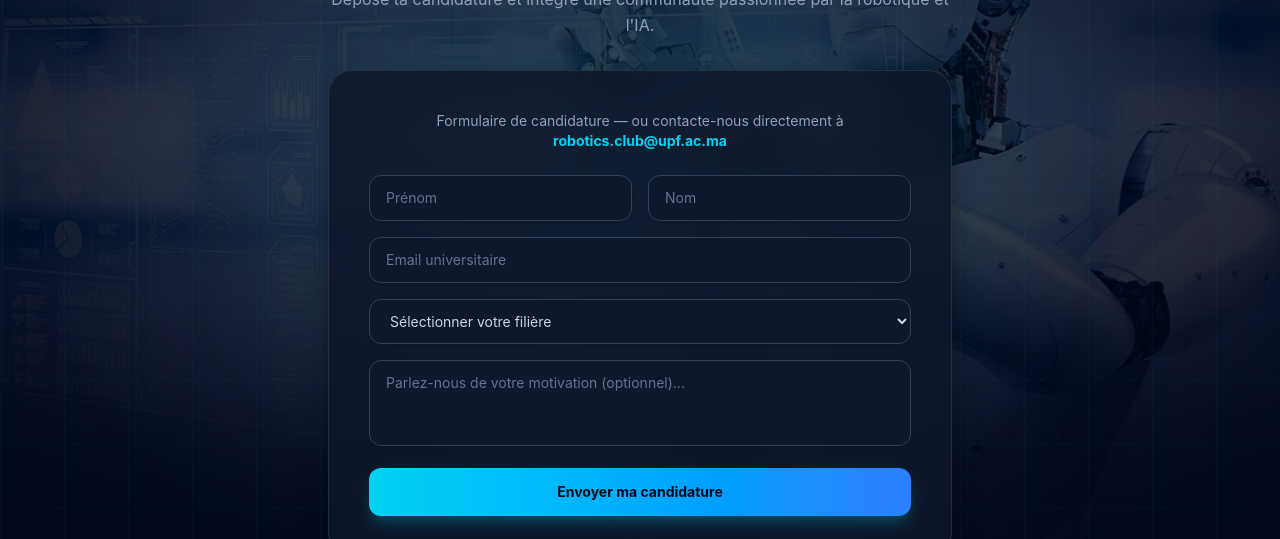
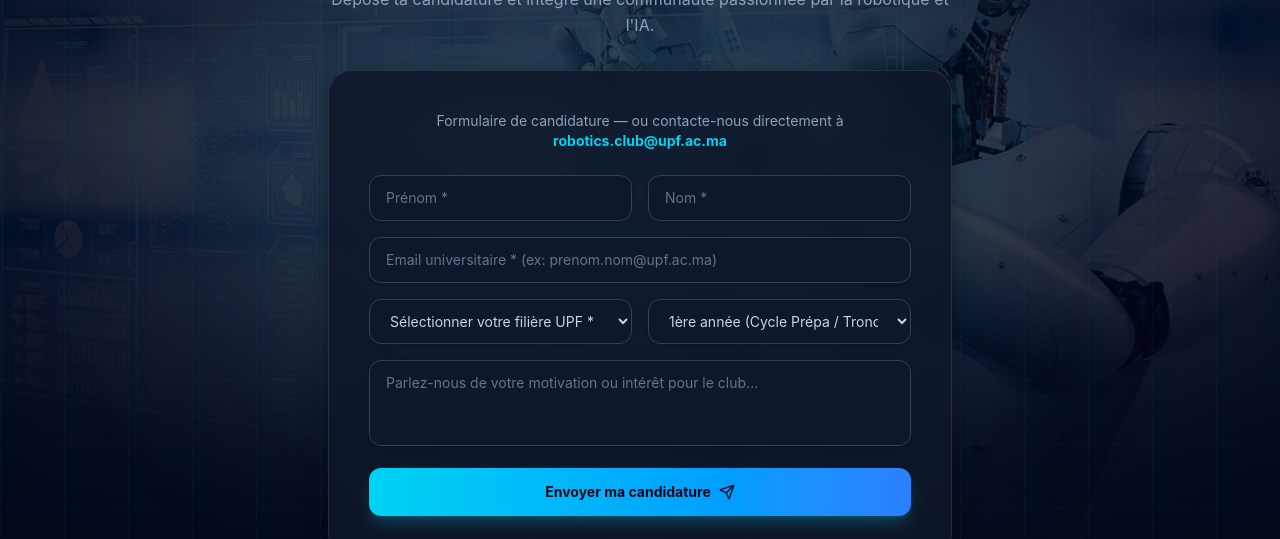
Before and after one commit to KAF-Abdessamad/ROBOTIC_WEB, a Next.js app: page / in a window 1280 px wide. Both pictures are taken after a click on the button "Rejoindre le Club". Shown: the part 3044-3583 px from the top of the page. Built offline with nearby package versions, Linux system fonts and the light colour scheme; no server answers; the database is empty.

Commit message:
fix: connect application form to server action with live status feedback

```diff
--- a/src/app/actions.ts
+++ b/src/app/actions.ts
@@ -37,13 +37,30 @@ export async function submitJoinApplication(
   prevState: ActionResult | null,
   formData: FormData
 ): Promise<ActionResult> {
+  const firstName = ((formData.get("firstName") as string) || "").trim();
+  const lastName = ((formData.get("lastName") as string) || "").trim();
+  const rawFullName = ((formData.get("fullName") as string) || "").trim();
+  const fullName = rawFullName || `${firstName} ${lastName}`.trim();
+
+  const studyLevelRaw = (formData.get("studyLevel") as string) || "";
+  const studyLevel =
+    studyLevelRaw &&
+    ["1A", "2A", "3A", "4A", "5A", "Master", "Doctorat", "Autre"].includes(studyLevelRaw)
+      ? studyLevelRaw
+      : "1A";
+
+  let motivation = ((formData.get("motivation") as string) || "").trim();
+  if (!motivation) {
+    motivation = "Passionné(e) par la robotique et motivé(e) pour rejoindre le Robotics Club UPF.";
+  }
+
   const rawData = {
-    fullName: formData.get("fullName"),
+    fullName,
     email: formData.get("email"),
     phone: formData.get("phone") || "",
     facultyMajor: formData.get("facultyMajor"),
-    studyLevel: formData.get("studyLevel"),
-    motivation: formData.get("motivation"),
+    studyLevel,
+    motivation,
     experience: formData.get("experience") || "",
     honeypot: formData.get("website_url_hp") || "", // Champ piège honeypot
   };
@@ -60,7 +77,6 @@ export async function submitJoinApplication(
 
   // Protection Honeypot
   if (validation.data.honeypot && validation.data.honeypot.length > 0) {
-    // Fausse réponse positive pour neutraliser les robots spammeurs
     return {
       success: true,
       message: "Candidature reçue.",
@@ -79,6 +95,9 @@ export async function submitJoinApplication(
         experience: validation.data.experience || null,
         status: "pending",
       });
+
+      revalidatePath("/admin/dashboard");
+      revalidatePath("/");
     }
 
     return {
--- a/src/app/page.tsx
+++ b/src/app/page.tsx
@@ -1,12 +1,13 @@
 "use client";
 
-import React, { useRef, useState } from "react";
+import React, { useRef, useState, useTransition } from "react";
 import Link from "next/link";
 import Image from "next/image";
 import { motion } from "framer-motion";
-import { Calendar, Users, Cpu, ArrowRight, Zap } from "lucide-react";
+import { Calendar, Users, Cpu, ArrowRight, Zap, Loader2, CheckCircle2, AlertCircle, Send } from "lucide-react";
 import { HeroSection } from "@/components/3d/HeroSection";
 import { DEMO_EVENTS, DEMO_MEMBERS, isEventUpcoming } from "@/lib/data/demo-data";
+import { submitJoinApplication, ActionResult } from "@/app/actions";
 
 // ── Animated section wrapper ──────────────────────────────────────────────────
 function FadeIn({
@@ -146,6 +147,8 @@ export default function HomePage() {
   const [joinOpen, setJoinOpen] = useState(false);
   const [liveEvents, setLiveEvents] = useState(DEMO_EVENTS);
   const [liveMembers, setLiveMembers] = useState(DEMO_MEMBERS);
+  const [isPending, startTransition] = useTransition();
+  const [formResult, setFormResult] = useState<ActionResult | null>(null);
 
   React.useEffect(() => {
     fetch("/api/public-content")
@@ -162,6 +165,20 @@ export default function HomePage() {
     setTimeout(() => {
       joinRef.current?.scrollIntoView({ behavior: "smooth", block: "start" });
     }, 50);
+  };
+
+  const handleQuickJoinSubmit = (e: React.FormEvent<HTMLFormElement>) => {
+    e.preventDefault();
+    const form = e.currentTarget;
+    const formData = new FormData(form);
+
+    startTransition(async () => {
+      const res = await submitJoinApplication(null, formData);
+      setFormResult(res);
+      if (res.success) {
+        form.reset();
+      }
+    });
   };
 
   const upcomingEvents = liveEvents.filter((e: any) => isEventUpcoming(e)).slice(0, 3);
@@ -339,8 +356,29 @@ export default function HomePage() {
             </p>
 
             <div className="glass-panel rounded-3xl border border-slate-200 dark:border-slate-800 p-8 sm:p-10 shadow-xl">
-              {joinOpen ? (
-                <div className="space-y-4 text-left">
+              {formResult?.success ? (
+                <div className="py-8 text-center space-y-4">
+                  <div className="w-16 h-16 rounded-2xl bg-emerald-100 dark:bg-emerald-950/80 border border-emerald-300 dark:border-emerald-500/40 text-emerald-600 dark:text-emerald-400 flex items-center justify-center mx-auto shadow-lg shadow-emerald-500/20">
+                    <CheckCircle2 className="w-8 h-8" />
+                  </div>
+                  <h3 className="text-2xl font-bold text-slate-900 dark:text-white">
+                    Candidature envoyée avec succès !
+                  </h3>
+                  <p className="text-slate-600 dark:text-slate-300 text-sm max-w-md mx-auto leading-relaxed">
+                    {formResult.message}
+                  </p>
+                  <div className="pt-2">
+                    <button
+                      type="button"
+                      onClick={() => setFormResult(null)}
+                      className="px-5 py-2.5 rounded-xl font-semibold text-xs bg-slate-100 dark:bg-slate-800 hover:bg-slate-200 dark:hover:bg-slate-700 text-slate-700 dark:text-slate-200 border border-slate-200 dark:border-slate-700 transition-colors"
+                    >
+                      Envoyer une autre candidature
+                    </button>
+                  </div>
+                </div>
+              ) : joinOpen ? (
+                <form onSubmit={handleQuickJoinSubmit} className="space-y-4 text-left">
                   <p className="text-sm text-slate-600 dark:text-slate-400 text-center mb-6">
                     Formulaire de candidature — ou contacte-nous directement à{" "}
                     <a
@@ -350,47 +388,112 @@ export default function HomePage() {
                       robotics.club@upf.ac.ma
                     </a>
                   </p>
+
+                  {formResult && !formResult.success && (
+                    <div className="p-3.5 rounded-xl bg-red-50 dark:bg-red-950/40 border border-red-200 dark:border-red-800 text-red-700 dark:text-red-300 text-xs flex items-center gap-2">
+                      <AlertCircle className="w-4 h-4 shrink-0" />
+                      <span>{formResult.message}</span>
+                    </div>
+                  )}
+
+                  {/* Honeypot invisible */}
+                  <div className="hidden" aria-hidden="true">
+                    <input type="text" name="website_url_hp" tabIndex={-1} autoComplete="off" />
+                  </div>
+
                   <div className="grid grid-cols-1 sm:grid-cols-2 gap-4">
-                    <input
-                      type="text"
-                      placeholder="Prénom"
-                      className="w-full bg-white dark:bg-slate-900 border border-slate-300 dark:border-slate-700 rounded-xl px-4 py-3 text-sm text-slate-900 dark:text-white placeholder-slate-400 dark:placeholder-slate-500 focus:outline-none focus:border-cyan-500 transition-colors shadow-sm"
-                    />
-                    <input
-                      type="text"
-                      placeholder="Nom"
-                      className="w-full bg-white dark:bg-slate-900 border border-slate-300 dark:border-slate-700 rounded-xl px-4 py-3 text-sm text-slate-900 dark:text-white placeholder-slate-400 dark:placeholder-slate-500 focus:outline-none focus:border-cyan-500 transition-colors shadow-sm"
-                    />
+                    <div>
+                      <input
+                        type="text"
+                        name="firstName"
+                        required
+                        placeholder="Prénom *"
+                        className="w-full bg-white dark:bg-slate-900 border border-slate-300 dark:border-slate-700 rounded-xl px-4 py-3 text-sm text-slate-900 dark:text-white placeholder-slate-400 dark:placeholder-slate-500 focus:outline-none focus:border-cyan-500 transition-colors shadow-sm"
+                      />
+                    </div>
+                    <div>
+                      <input
+                        type="text"
+                        name="lastName"
+                        required
+                        placeholder="Nom *"
+                        className="w-full bg-white dark:bg-slate-900 border border-slate-300 dark:border-slate-700 rounded-xl px-4 py-3 text-sm text-slate-900 dark:text-white placeholder-slate-400 dark:placeholder-slate-500 focus:outline-none focus:border-cyan-500 transition-colors shadow-sm"
+                      />
+                    </div>
                   </div>
+
                   <input
                     type="email"
-                    placeholder="Email universitaire"
+                    name="email"
+                    required
+                    placeholder="Email universitaire * (ex: prenom.nom@upf.ac.ma)"
                     className="w-full bg-white dark:bg-slate-900 border border-slate-300 dark:border-slate-700 rounded-xl px-4 py-3 text-sm text-slate-900 dark:text-white placeholder-slate-400 dark:placeholder-slate-500 focus:outline-none focus:border-cyan-500 transition-colors shadow-sm"
                   />
-                  <select className="w-full bg-white dark:bg-slate-900 border border-slate-300 dark:border-slate-700 rounded-xl px-4 py-3 text-sm text-slate-900 dark:text-slate-300 focus:outline-none focus:border-cyan-500 transition-colors shadow-sm">
-                    <option value="">Sélectionner votre filière</option>
-                    <option>Génie Informatique</option>
-                    <option>Génie des Systèmes Embarqués</option>
-                    <option>Génie Civil</option>
-                    <option>Génie des Énergies Renouvelables</option>
-                    <option>IAAR</option>
-                    <option>Design et Architecture d&apos;Intérieur</option>
-                    <option>Urbanisme et Aménagement</option>
-                    <option>Cycle Préparatoire Scientifique</option>
-                  </select>
+
+                  <div className="grid grid-cols-1 sm:grid-cols-2 gap-4">
+                    <select
+                      name="facultyMajor"
+                      required
+                      defaultValue=""
+                      className="w-full bg-white dark:bg-slate-900 border border-slate-300 dark:border-slate-700 rounded-xl px-4 py-3 text-sm text-slate-900 dark:text-slate-300 focus:outline-none focus:border-cyan-500 transition-colors shadow-sm"
+                    >
+                      <option value="" disabled>Sélectionner votre filière UPF *</option>
+                      <option value="Génie Informatique">Génie Informatique</option>
+                      <option value="Génie des Systèmes Embarqués">Génie des Systèmes Embarqués</option>
+                      <option value="Génie Civil">Génie Civil</option>
+                      <option value="Génie des Énergies Renouvelables">Génie des Énergies Renouvelables</option>
+                      <option value="IAAR">IAAR</option>
+                      <option value="Design et Architecture d'Intérieur">Design et Architecture d&apos;Intérieur</option>
+                      <option value="Urbanisme et Aménagement">Urbanisme et Aménagement</option>
+                      <option value="Cycle Préparatoire Scientifique">Cycle Préparatoire Scientifique</option>
+                    </select>
+
+                    <select
+                      name="studyLevel"
+                      required
+                      defaultValue="1A"
+                      className="w-full bg-white dark:bg-slate-900 border border-slate-300 dark:border-slate-700 rounded-xl px-4 py-3 text-sm text-slate-900 dark:text-slate-300 focus:outline-none focus:border-cyan-500 transition-colors shadow-sm"
+                    >
+                      <option value="1A">1ère année (Cycle Prépa / Tronc Commun)</option>
+                      <option value="2A">2ème année (Cycle Prépa)</option>
+                      <option value="3A">3ème année (1ère année Ingénieur)</option>
+                      <option value="4A">4ème année (2ème année Ingénieur)</option>
+                      <option value="5A">5ème année (Dernière année Ingénieur)</option>
+                      <option value="Master">Master Spécialisé</option>
+                      <option value="Doctorat">Doctorat</option>
+                      <option value="Autre">Autre cycle</option>
+                    </select>
+                  </div>
+
                   <textarea
+                    name="motivation"
                     rows={3}
-                    placeholder="Parlez-nous de votre motivation (optionnel)..."
+                    placeholder="Parlez-nous de votre motivation ou intérêt pour le club..."
                     className="w-full bg-white dark:bg-slate-900 border border-slate-300 dark:border-slate-700 rounded-xl px-4 py-3 text-sm text-slate-900 dark:text-white placeholder-slate-400 dark:placeholder-slate-500 focus:outline-none focus:border-cyan-500 transition-colors resize-none shadow-sm"
                   />
-                  <button className="w-full py-3.5 rounded-xl font-bold text-slate-950 text-sm bg-gradient-to-r from-cyan-400 to-blue-500 hover:from-cyan-300 hover:to-blue-400 transition-all hover:scale-[1.02] shadow-lg shadow-cyan-500/25">
-                    Envoyer ma candidature
+
+                  <button
+                    type="submit"
+                    disabled={isPending}
+                    className="w-full py-3.5 rounded-xl font-bold text-slate-950 text-sm bg-gradient-to-r from-cyan-400 to-blue-500 hover:from-cyan-300 hover:to-blue-400 transition-all hover:scale-[1.01] active:scale-[0.99] shadow-lg shadow-cyan-500/25 flex items-center justify-center gap-2 disabled:opacity-60 cursor-pointer"
+                  >
+                    {isPending ? (
+                      <>
+                        <Loader2 className="w-4 h-4 animate-spin" />
+                        <span>Envoi en cours...</span>
+                      </>
+                    ) : (
+                      <>
+                        <span>Envoyer ma candidature</span>
+                        <Send className="w-4 h-4" />
+                      </>
+                    )}
                   </button>
-                </div>
+                </form>
               ) : (
                 <button
                   onClick={() => setJoinOpen(true)}
-                  className="w-full py-4 rounded-xl font-bold text-slate-950 text-base bg-gradient-to-r from-cyan-400 to-blue-500 hover:from-cyan-300 hover:to-blue-400 transition-all hover:scale-[1.02] shadow-lg shadow-cyan-500/30 flex items-center justify-center gap-2"
+                  className="w-full py-4 rounded-xl font-bold text-slate-950 text-base bg-gradient-to-r from-cyan-400 to-blue-500 hover:from-cyan-300 hover:to-blue-400 transition-all hover:scale-[1.02] shadow-lg shadow-cyan-500/30 flex items-center justify-center gap-2 cursor-pointer"
                 >
                   Rejoindre le Club
                   <ArrowRight className="w-5 h-5" />
--- a/src/components/forms/JoinForm.tsx
+++ b/src/components/forms/JoinForm.tsx
@@ -26,7 +26,7 @@ export function JoinForm() {
     if (fullName.length < 3) errors.fullName = "Le nom et prénom doit comporter au moins 3 caractères.";
     if (!email.includes("@") || !email.includes(".")) errors.email = "Adresse email invalide.";
     if (!facultyMajor) errors.facultyMajor = "Veuillez sélectionner votre filière UPF.";
-    if (motivation.length < 30) errors.motivation = "Votre motivation doit comporter au moins 30 caractères.";
+    if (motivation.length < 5) errors.motivation = "Votre motivation doit comporter au moins 5 caractères.";
 
     if (Object.keys(errors).length > 0) {
       setClientErrors(errors);
```
Also changed, not shown: src/lib/validations/index.ts (+7 -5 lines).
